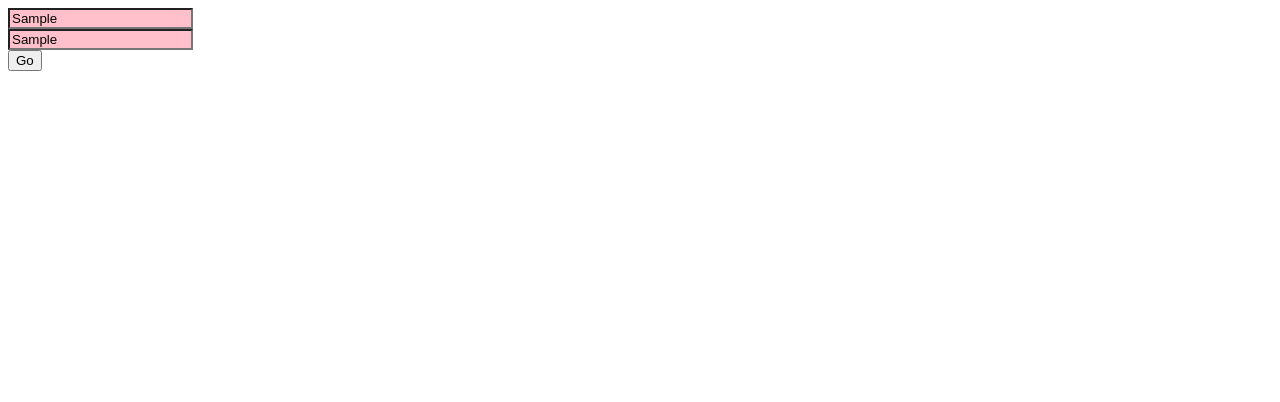
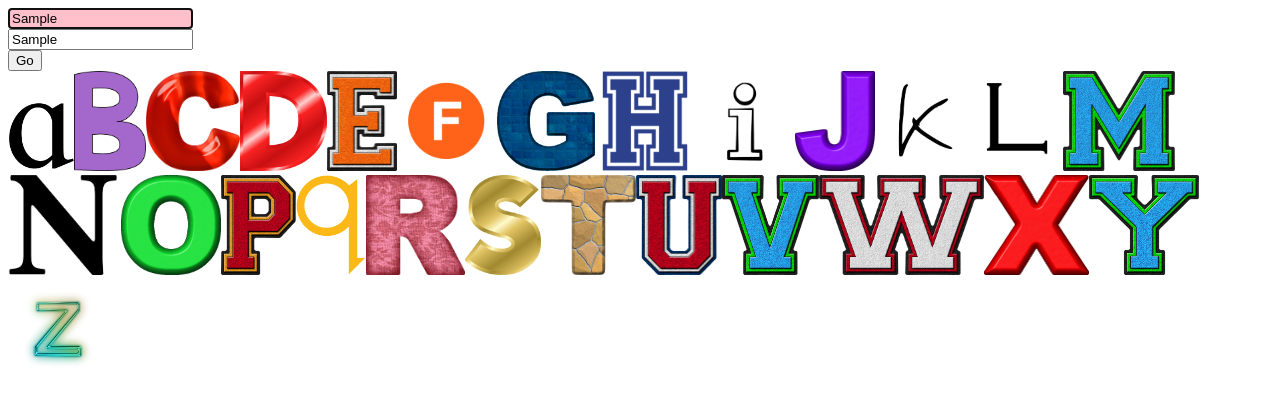
Before and after one commit to Levic559/webdev-2, a plain HTML site: page index.html in a window 1280 px wide. Both pictures are taken after typing "Sample", "Sample" into the empty fields and a click on the button "Go". Drawn offline with Linux system fonts and the light colour scheme.

Commit message:
update-2

```diff
--- a/index.html
+++ b/index.html
@@ -1,73 +1,106 @@
 <!DOCTYPE html>
 <html lang="en">
-<head>
-  <meta charset="UTF-8">
-  <meta http-equiv="X-UA-Compatible" content="IE=edge">
-  <meta name="viewport" content="width=device-width, initial-scale=1.0">
-  <title>Assigment1</title>
-  <script>
-    //  Levi
-    // Q5
-     onload=function()
-        {
-            let myTextbox = document.createElement("input")
-            myTextbox.type = "text"
-            myTextbox.id = "first"
-            document.body.appendChild(myTextbox)
-            myTextbox.focus()
+  <head>
+    <meta charset="UTF-8" />
+    <meta http-equiv="X-UA-Compatible" content="IE=edge" />
+    <meta name="viewport" content="width=device-width, initial-scale=1.0" />
+    <title>Assigment1</title>
+    <script>
+      //  Levi
+      // Q5
+      onload = function () {
+        let myTextbox = document.createElement("input");
+        myTextbox.type = "text";
+        myTextbox.id = "first";
+        document.body.appendChild(myTextbox);
+        myTextbox.focus();
 
-            document.body.appendChild(document.createElement("br"))
+        document.body.appendChild(document.createElement("br"));
 
-            let myTextbox2 = document.createElement("input")
-            myTextbox2.type = "text"
-            myTextbox2.id = "last"
-            document.body.appendChild(myTextbox2)
-            myTextbox2.focus()
+        let myTextbox2 = document.createElement("input");
+        myTextbox2.type = "text";
+        myTextbox2.id = "last";
+        document.body.appendChild(myTextbox2);
+        myTextbox2.focus();
 
-            document.body.appendChild(document.createElement("br"))
+        document.body.appendChild(document.createElement("br"));
 
-            let myButton = document.createElement("input")
-            myButton.type = "button"
-            myButton.id = "go"
-            myButton.value = "Go"
-            document.body.appendChild(myButton)
+        let myButton = document.createElement("input");
+        myButton.type = "button";
+        myButton.id = "go";
+        myButton.value = "Go";
+        document.body.appendChild(myButton);
 
-            document.body.appendChild(document.createElement("br"))
+        document.body.appendChild(document.createElement("br"));
+
+        //Q7
+        function Q7() {
+          let code1 = myTextbox.value.charCodeAt(0);
+          let code2 = myTextbox2.value.charCodeAt(0);
+          if (code2 < code1) {
+            myTextbox.style.backgroundColor = "yellow";
+            myTextbox2.style.backgroundColor = "yellow";
+            alert("wrong order");
+          }
+        }
+
 
         // Q6
-        myButton.onclick = function(){
-          if (myTextbox.value == "" && myTextbox2.value == "" ){
-             myTextbox.style.backgroundColor = "pink";
-             myTextbox2.style.backgroundColor = "pink";
+        myButton.onclick = function Q6() {
+          if (myTextbox.value.length > "1") {
+            myTextbox.style.backgroundColor = "pink";
             alert("wrong");
-          }
-          else if (myTextbox2.value == ""){
+            myTextbox.focus();
+          } else if (myTextbox2.value.length > "1") {
             myTextbox2.style.backgroundColor = "pink";
             alert("wrong");
-          }
-          else if (myTextbox.value == "" ){
-            myTextbox.style.backgroundColor = "pink";
-            alert("wrong");
-          }
-          else if (myTextbox.value.length > "1" && myTextbox2.value.length >"1") {
+            myTextbox2.focus();
+          } else if (
+            myTextbox.value.toLowerCase() >= "a" &&
+            myTextbox.value.toLowerCase() <= "z"
+          ) {
+            myTextbox.style.backgroundColor = "white";
+          } else if (
+            myTextbox2.value.toLowerCase() >= "a" &&
+            myTextbox2.value.toLowerCase() <= "z"
+          ) {
+            myTextbox2.style.backgroundColor = "white";
+          } else {
             myTextbox.style.backgroundColor = "pink";
             myTextbox2.style.backgroundColor = "pink";
+            myTextbox.focus();
             alert("wrong");
+            myTextbox2.focus();
           }
-          else if (myTextbox.value.length > "1" ){
-            myTextbox.style.backgroundColor = "pink";
-            alert("wrong");
+          Q7();
+          Q8();
+        };
+
+        function Q8() {
+          let myimgTop = document.createElement("div")
+          myimgTop.id = "Top"
+          document.body.appendChild(myimgTop)
+          for(let i = 'a'.charCodeAt(0); i <= 'z'.charCodeAt(0); i++)
+          {
+            let myLetter = String.fromCharCode(i)
+            let myImage = document.createElement('img')
+            myImage.src = "images/letters/" + myLetter + ".png"
+            myImage.id = myLetter
+            myImage.height = 100
+            document.body.appendChild(myImage)
+
           }
-          else if (myTextbox2.value.length > "1" ){
-            myTextbox2.style.backgroundColor = "pink";
-            alert("wrong");
-          }
+          document.getElementsByClassName("img").appendChild(myimgTop);
+          let myimgMiddle = document.createElement("div")
+          myimgMiddle.id = "middle"
+          document.body.appendChild(myimgMiddle)
+          let myimgBottom = document.createElement("div")
+          myimgBottom.id = "Bottom"
+          document.body.appendChild( myimgBottom)
+        }
 
-        }
-      }
-  </script>
-</head>
-<body>
-
-</body>
+      };
+    </script>
+  </head>
+  <body></body>
 </html>
```
